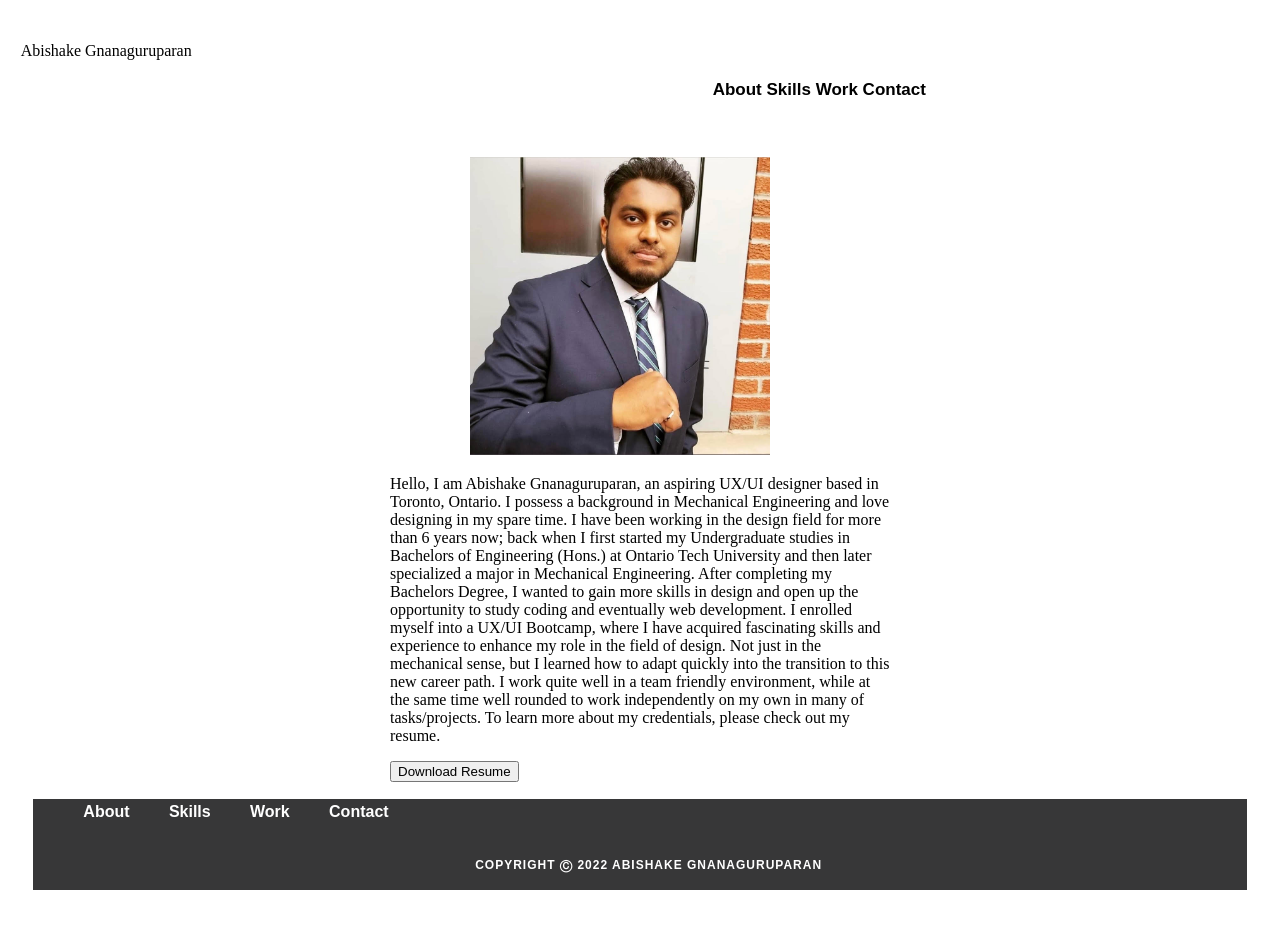
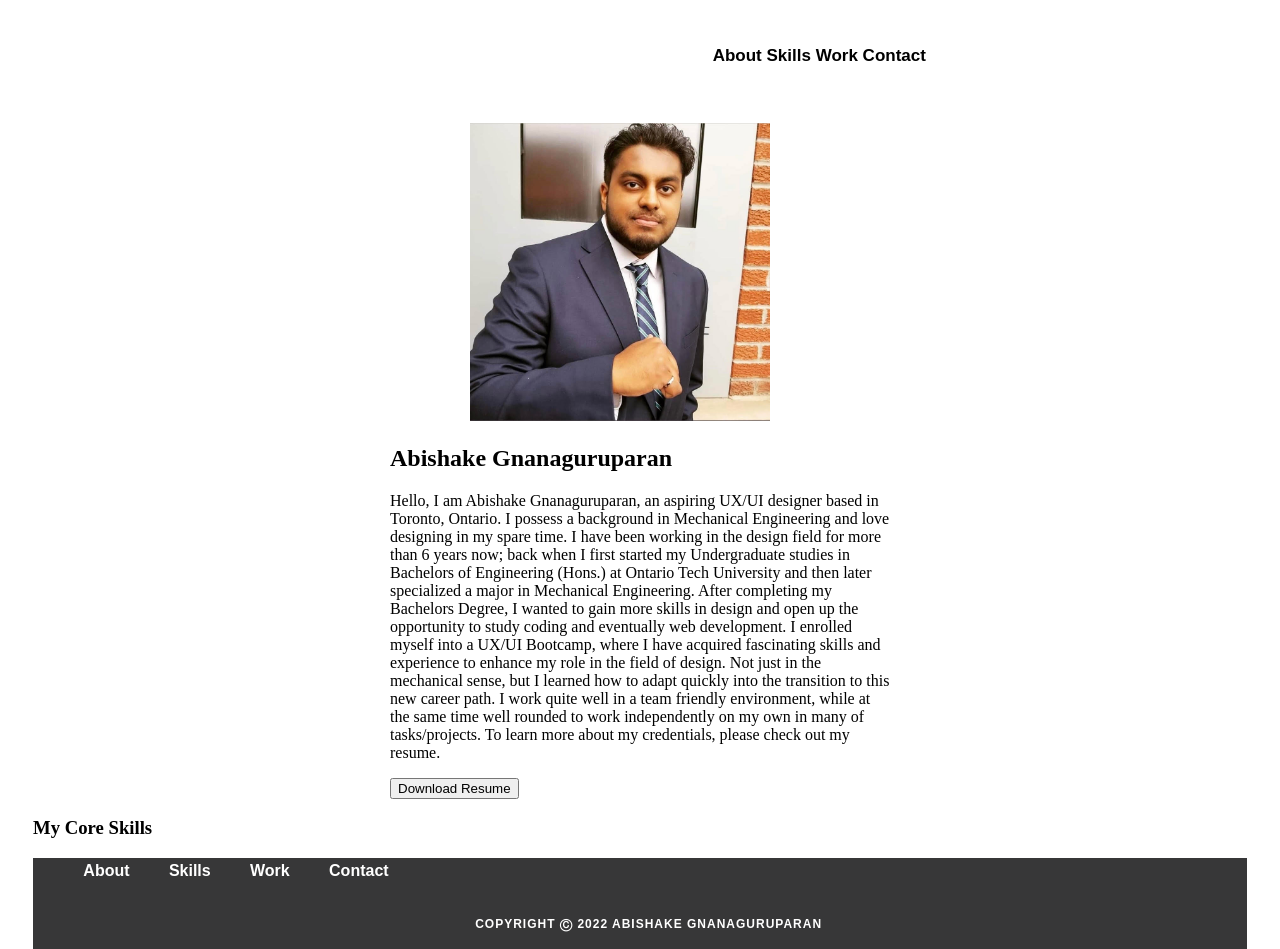
Before and after one commit to abishakeG-106/UX_UI_H18, a plain HTML site: page index.html in a window 1280 px wide. Shown: the part 78-1027 px from the top of the page. Before the commit the page ends 968 px from the top, so only its background shows below. Drawn offline with Linux system fonts and the light colour scheme.

Commit message:
Core Skills head
Core skills head added

```diff
--- a/index.html
+++ b/index.html
@@ -15,7 +15,6 @@
         <img src="images/Logo.jpg" class="Image1">
         </div>
         <nav class="inline-block">
-        <p>Abishake Gnanaguruparan</p>
             <ul>
                 <li class="inline-block">About</li>
                 <li class="inline-block">Skills</li>
@@ -26,6 +25,7 @@
         <section class="heroimg">
             <div class="content">
                 <img src="images/Profile Picture.jpg" class="Image2">
+                <h1>Abishake Gnanaguruparan</h1>
                 <p>Hello, I am Abishake Gnanaguruparan, an aspiring UX/UI designer based in Toronto, Ontario. I possess a background in Mechanical Engineering and love designing in my spare time.
                 I have been working in the design field for more than 6 years now; back when I first started my Undergraduate studies in Bachelors of Engineering (Hons.) at Ontario Tech University and then later specialized a major in Mechanical Engineering.
                 After completing my Bachelors Degree, I wanted to gain more skills in design and open up the opportunity to study coding and eventually web development. I enrolled myself into a UX/UI Bootcamp, where I have acquired fascinating skills and experience to enhance my role in the field of design. Not just in the mechanical sense, but I learned how to adapt quickly into the transition to this new career path.
@@ -33,6 +33,9 @@
                 To learn more about my credentials, please check out my resume.</p>
                 <button>Download Resume</button>
             </div>
+        <section>
+            <h1 class="heading">My Core Skills</h1>
+        </section>
         <footer>
             <ul>
                 <li class="inline-block">About</li>
```
